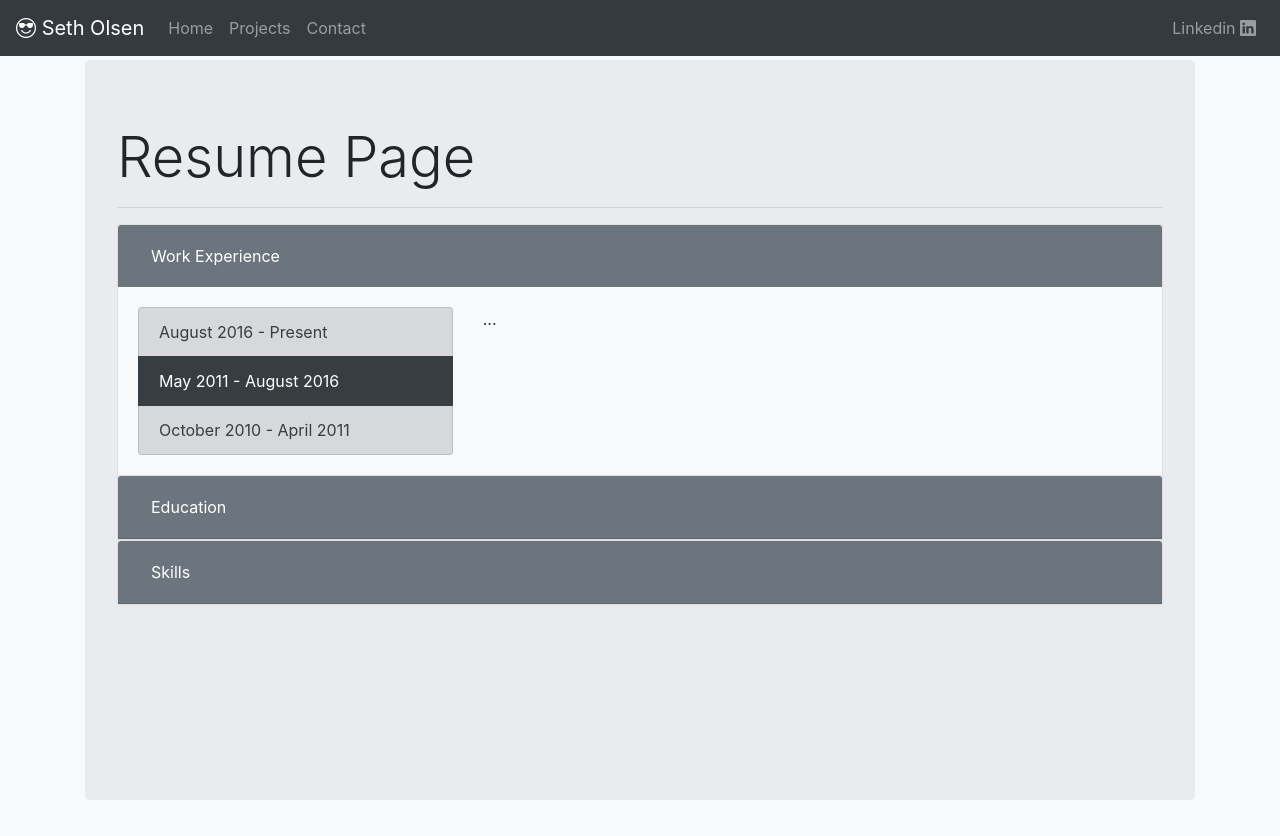
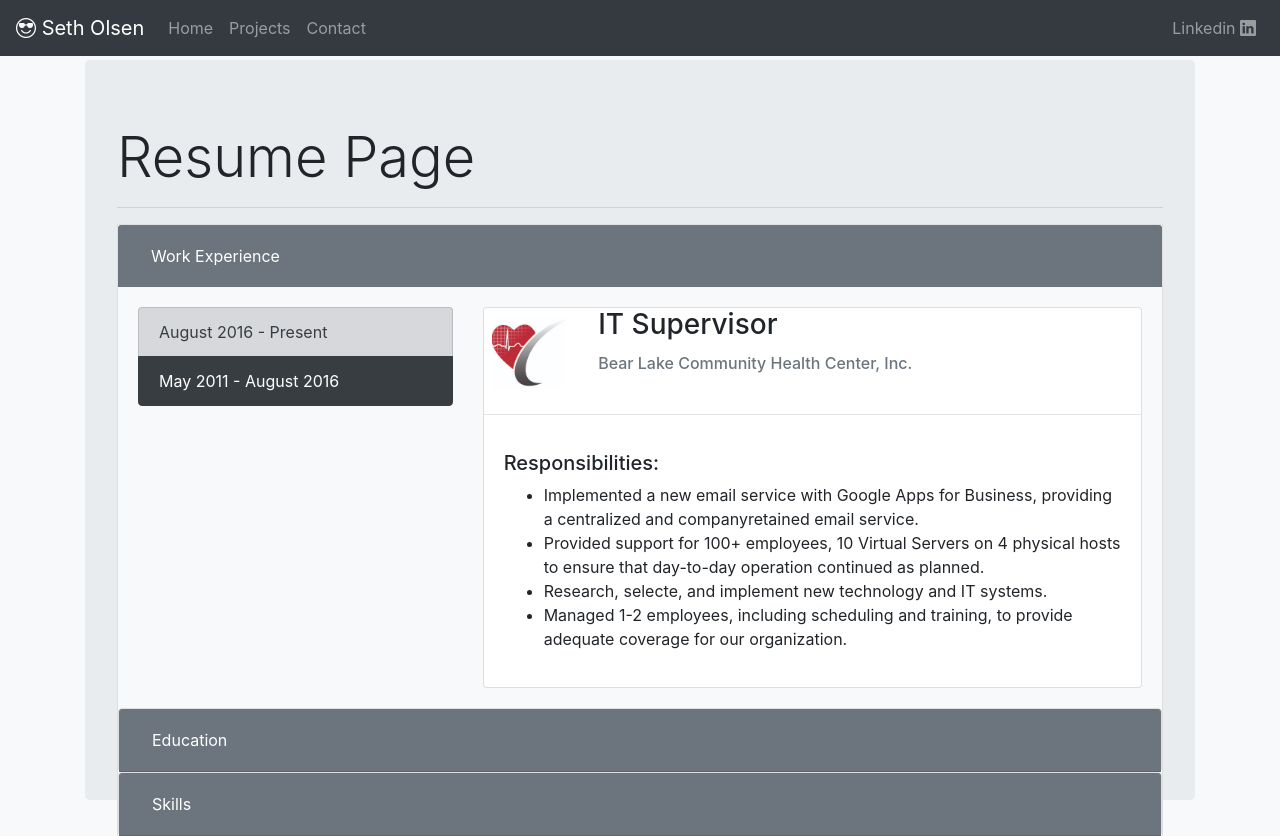
Before and after one commit to solsen86/solsen86, a plain HTML site: page html/resume.html in a window 1280 px wide. Both pictures are taken after a click on the tab "May 2011 - August 2016". Before the commit the page ends 800 px from the top, so only its background shows below. Drawn offline with nearby package versions, Linux system fonts and the light colour scheme.

Commit message:
Finished work experience section. Added images for work and school

```diff
--- a/html/resume.html
+++ b/html/resume.html
@@ -64,7 +64,6 @@
                                         <div class="list-group" id="list-tab" role="tablist">
                                             <a class="list-group-item list-group-item-action list-group-item-secondary active" id="list-home-list" data-toggle="list" href="#list-home" role="tab" aria-controls="home">August 2016 - Present</a>
                                             <a class="list-group-item list-group-item-action list-group-item-secondary" id="list-profile-list" data-toggle="list" href="#list-profile" role="tab" aria-controls="profile">May 2011 - August 2016</a>
-                                            <a class="list-group-item list-group-item-action list-group-item-secondary" id="list-messages-list" data-toggle="list" href="#list-messages" role="tab" aria-controls="messages">October 2010 - April 2011</a>
                                         </div>
                                     </div>
                                         <div class="col-8">
@@ -73,7 +72,7 @@
                                                     <div class="card">
                                                         <div class="row">
                                                             <div class="col-sm-2">
-                                                            <img class="card-img mx-auto p-2" src="../img/logo.png" alt="UCSD#4 Logo" style="width:90px;height:90px;">
+                                                                <img class="card-img mx-auto p-2" src="../img/ucsd4.png" alt="UCSD#4 Logo" style="width:90px;height:90px;">
                                                         </div>
                                                         <div class="col-sm-10">
                                                             <h3 class="card-title">Desktop/Network Support Technician</h3>
@@ -84,16 +83,58 @@
                                                     <div class="card-body">
                                                         <h5>Responsibilities:</h5>
                                                         <ul>
-                                                            <li>Maintain 500+ desktops, laptops and mobile devices.</li>
-                                                            <li>Monitor endpoints for hardware and software failure to increase reliability of equipment for staff and students.</li>
-                                                            <li>Provide responsive and proactive support for staff and students to keep their focus on educational pursuits.</li>
-                                                            <li>Investigate and troubleshoot network connectivity issues as needed to ensure efficient and dependable internet and network access across the district.</li>
+                                                            <li>
+                                                                Maintain 500+ desktops, laptops and mobile devices.
+                                                            </li>
+                                                            <li>
+                                                                Monitor endpoints for hardware and software failure to increase reliability
+                                                                of equipment for staff and students.
+                                                            </li>
+                                                            <li>
+                                                                Provide responsive and proactive support for staff and students to keep
+                                                                their focus on educational pursuits.
+                                                            </li>
+                                                            <li>
+                                                                Investigate and troubleshoot network connectivity issues as needed to ensure
+                                                                efficient and dependable internet and network access across the district.
+                                                            </li>
                                                         </ul>
                                                     </div>
                                                 </div>
                                             </div>
-                                            <div class="tab-pane fade" id="list-profile" role="tabpanel" aria-labelledby="list-profile-list">...</div>
-                                            <div class="tab-pane fade" id="list-messages" role="tabpanel" aria-labelledby="list-messages-list">...</div>
+                                            <div class="tab-pane fade" id="list-profile" role="tabpanel" aria-labelledby="list-profile-list">
+                                                <div class="card">
+                                                    <div class="row">
+                                                        <div class="col-sm-2">
+                                                            <img class="card-img mx-auto p-2" src="../img/blchc.png" alt="UCSD#4 Logo" style="width:90px;height:90px;">
+                                                    </div>
+                                                    <div class="col-sm-10">
+                                                        <h3 class="card-title">IT Supervisor</h3>
+                                                        <h6 class="card-sub-title text-muted">Bear Lake Community Health Center, Inc.</h6>
+                                                    </div>
+                                                </div>
+                                                <hr class="mx-0">
+                                                <div class="card-body">
+                                                    <h5>Responsibilities:</h5>
+                                                    <ul>
+                                                        <li>
+                                                            Implemented a new email service with Google Apps for Business,
+                                                            providing a centralized and companyretained email service.
+                                                        </li>
+                                                        <li>
+                                                            Provided support for 100+ employees, 10 Virtual Servers on 4
+                                                            physical hosts to ensure that day-to-day operation continued
+                                                            as planned.
+                                                        </li>
+                                                        <li>
+                                                            Research, selecte, and implement new technology and IT systems.
+                                                        </li>
+                                                        <li>
+                                                            Managed 1-2 employees, including scheduling and training, to
+                                                            provide adequate coverage for our organization.
+                                                        </li>
+                                                    </ul>
+                                                </div>
                                             </div>
                                         </div>
                                     </div>
@@ -102,28 +143,28 @@
                         </div>
                     </div>
                     <div class="card">
-                        <div class="card-header bg-secondary" id="headingOne">
+                        <div class="card-header bg-secondary" id="headingTwo">
                             <h2 class="mb-0">
                                 <button class="btn btn-block btn-secondary text-left" type="button" data-toggle="collapse" data-target="#collapseTwo" aria-expanded="false" aria-controls="collapseTwo">
                                     Education
                                 </button>
                             </h2>
                         </div>
-                        <div id="collapseTwo" class="collapse" aria-labelledby="headingOne" data-parent="#accordion">
+                        <div id="collapseTwo" class="collapse" aria-labelledby="headingTwo" data-parent="#accordion">
                             <div class="card-body bg-light">
                                 Education here.
                             </div>
                         </div>
                     </div>
                     <div class="card">
-                        <div class="card-header bg-secondary" id="headingOne">
+                        <div class="card-header bg-secondary" id="headingThree">
                             <h2 class="mb-0">
                                 <button class="btn btn-block btn-secondary text-left" type="button" data-toggle="collapse" data-target="#collapseThree" aria-expanded="false" aria-controls="collapseThree">
                                     Skills
                                 </button>
                             </h2>
                         </div>
-                        <div id="collapseThree" class="collapse" aria-labelledby="headingOne" data-parent="#accordion">
+                        <div id="collapseThree" class="collapse" aria-labelledby="headingThree" data-parent="#accordion">
                             <div class="card-body">
                                 Skills here.
                             </div>
```
Also changed, not shown: img/blchc.png (added), img/byui.png (added), img/mtncrest.png (added), img/ucsd4.png (renamed from img/Logo.png), img/usu.png (added). Lines whose indentation alone changed are shown as unchanged.
